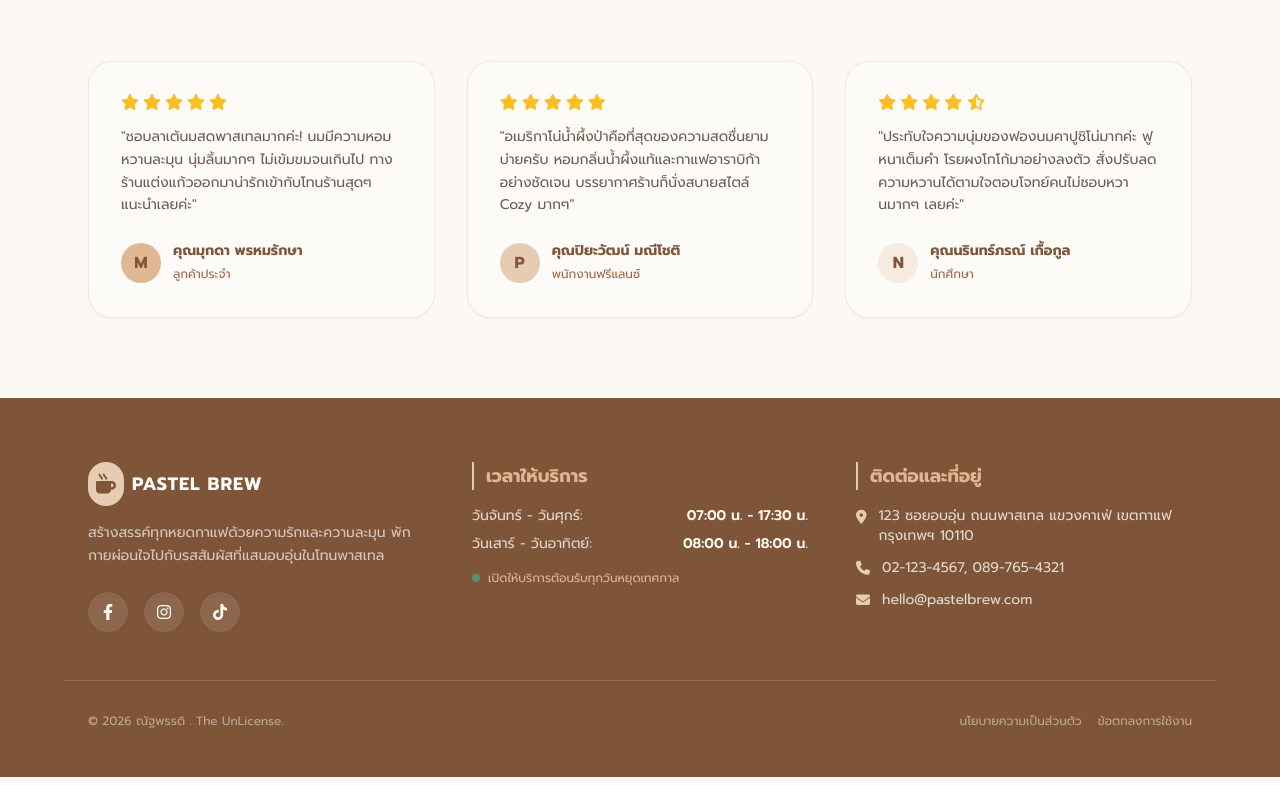
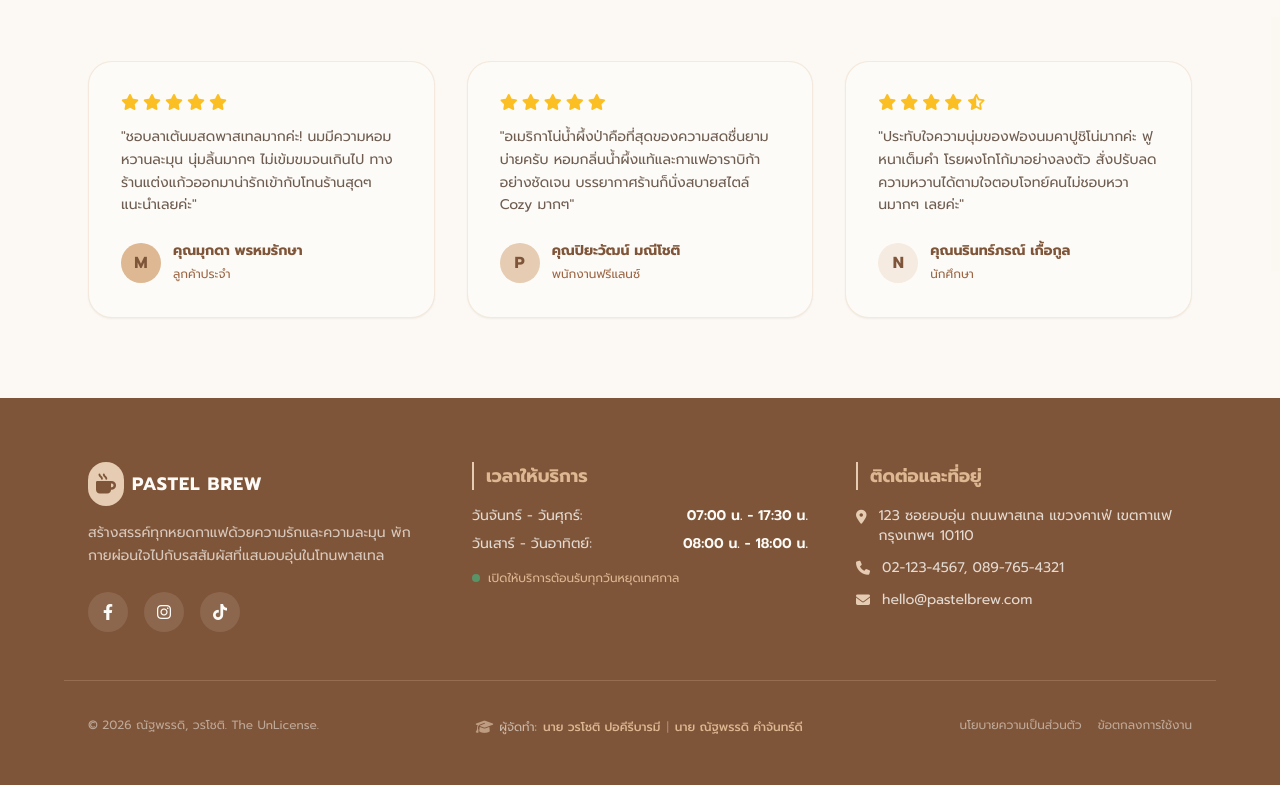
Before and after one commit to nooq181-source/caffee69, a plain HTML site: page index.html in a window 1280 px wide. Shown: the part 2524-3309 px from the top of the page. Drawn offline with nearby package versions, Linux system fonts and the light colour scheme.

Commit message:
Update index.html

```diff
--- a/index.html
+++ b/index.html
@@ -665,7 +665,13 @@
         </div>
 
         <div class="max-w-6xl mx-auto px-6 flex flex-col sm:flex-row justify-between items-center gap-4 text-xs text-pastel-light/50">
-            <span>© 2026 ณัฐพรรดิ . The UnLicense.</span>
+            <span>© 2026 ณัฐพรรดิ, วรโชติ. The UnLicense.</span>
+            <span class="text-pastel-light/60 mt-1 flex flex-wrap justify-center sm:justify-start items-center gap-1.5">
+                    <i class="fa-solid fa-graduation-cap text-pastel-clay/60 text-sm"></i> ผู้จัดทำ:
+                    <span class="text-pastel-tan font-medium">นาย วรโชติ ปอคีรีบารมี</span>
+                    <span class="opacity-50">|</span>
+                    <span class="text-pastel-tan font-medium">นาย ณัฐพรรดิ คำจันทร์ดี</span>
+            </span>
             <div class="flex gap-4">
                 <a href="#" class="hover:underline">นโยบายความเป็นส่วนตัว</a>
                 <a href="#" class="hover:underline">ข้อตกลงการใช้งาน</a>
```
